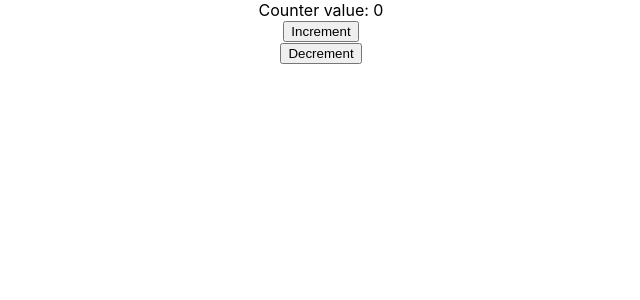
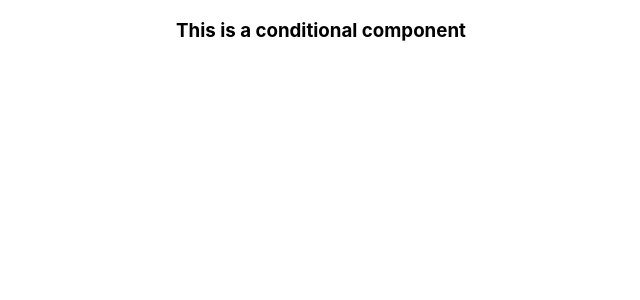
Before and after one commit to NinjaTeknik/First-React-App, a React (Create React App) app: page / in a window 1280 px wide. Shown: the top 300 px of the page, without its empty margins (319-959 px from the left). Built offline with nearby package versions, Linux system fonts and the light colour scheme.

Commit message:
Added: Conditional rendering

```diff
--- a/src/App.js
+++ b/src/App.js
@@ -1,19 +1,20 @@
 //import logo from './logo.svg';
-import './App.css';
+import "./App.css";
 //import Hello from './components/Hello';
 //import Message from './components/Message';
 //import Profile from './components/Profile';
-import Counter from './components/Counter';
-import FunctionalCounter from './components/FunctionalCounter';
+//import Counter from './components/Counter';
+//import FunctionalCounter from './components/FunctionalCounter';
 //import Resume from './components/Resume';
 //import FunctionEvent from './components/FunctionEvent';
 //import ClassEvent from './components/ClassEvent';
+import ConditionalComponent from "./components/ConditionalComponent";
 
 function App() {
   return (
-  <div className="App">
-    <FunctionalCounter></FunctionalCounter>
-  </div>
+    <div className="App">
+      <ConditionalComponent></ConditionalComponent>
+    </div>
   );
 }
 
--- /dev/null
+++ b/src/components/ConditionalComponent.js
@@ -0,0 +1,14 @@
+import { useState } from "react";
+//import Counter from "./Counter";
+//import FunctionalCounter from "./FunctionalCounter";
+export default function ConditionalComponent() {
+  const [display, setDisplay] = useState(true);
+
+  let output;
+  if (display) {
+    output = <h3>This is a conditional component</h3>;
+  } else {
+    output = <h3>Nothing to see here</h3>;
+  }
+  return <div>{output}</div>;
+}
```
